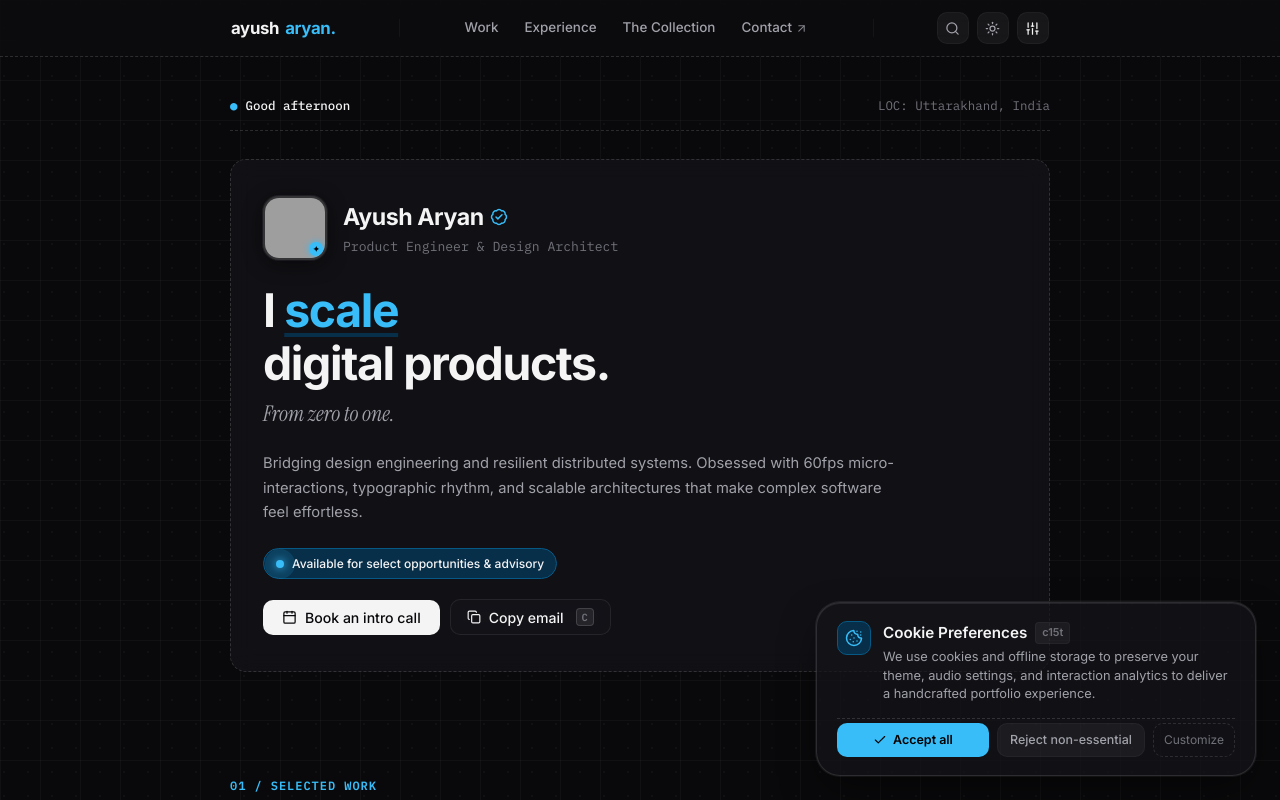
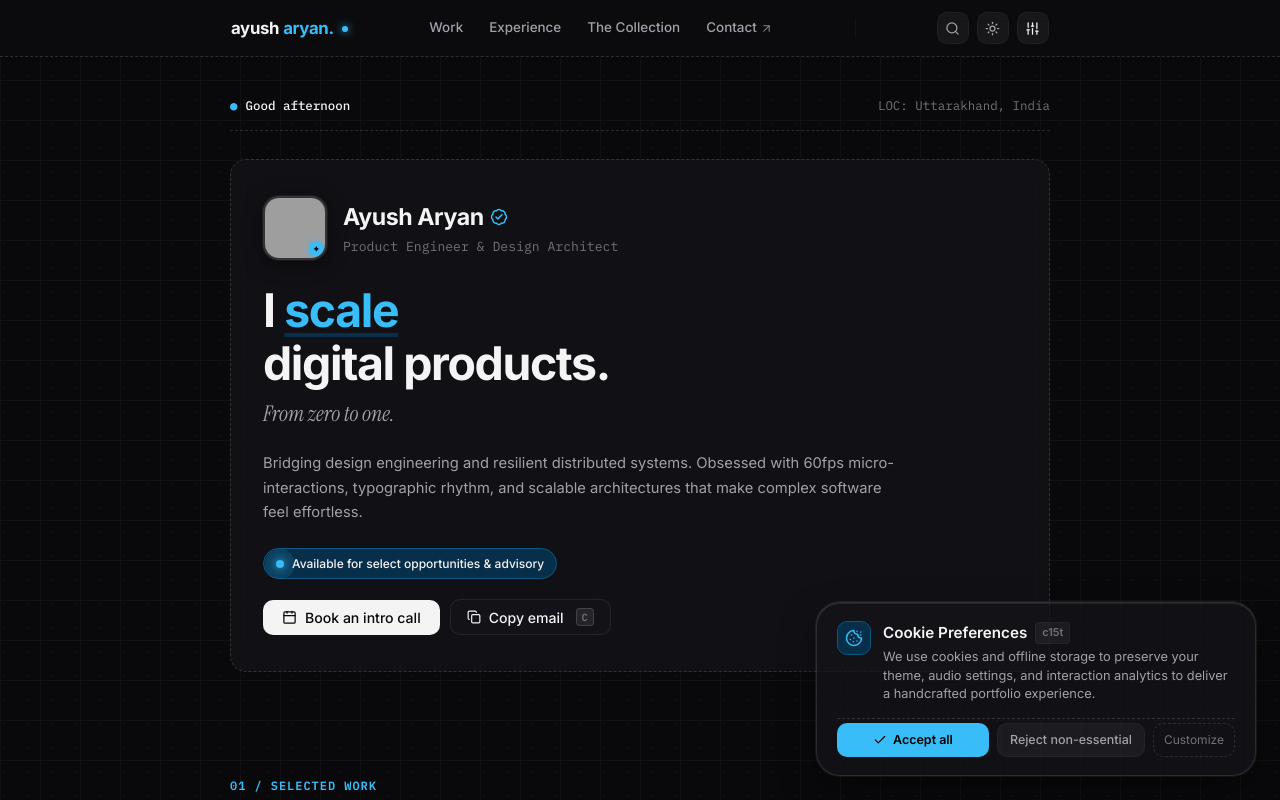
Before and after one commit to ayusharyaneth/Ayush, a React (Vite) app: page / in a window 1280 px wide. Shown: the top 800 px of the page. Built offline with nearby package versions, Linux system fonts and the light colour scheme; grey boxes are pictures that could not be loaded.

Commit message:
Auto sync portfolio: 2026-10-12 22:10:39

```diff
--- a/src/components/Navbar.css
+++ b/src/components/Navbar.css
@@ -38,6 +38,7 @@
 
 /* Inner Container that morphs into a floating pill */
 .navbar-pill {
+  position: relative;
   pointer-events: auto;
   width: 100%;
   max-width: var(--max-content-width);
@@ -122,7 +123,7 @@
 .navbar-brand {
   display: flex;
   align-items: center;
-  gap: 6px;
+  gap: 4px;
   font-family: var(--font-heading);
   font-size: 1.05rem;
   font-weight: 700;
@@ -134,6 +135,44 @@
 
 .navbar-brand:hover {
   opacity: 0.9;
+}
+
+/* Spatial anchor slot inside logo beside 'aryan.' */
+.navbar-brand-dot-anchor {
+  display: inline-block;
+  width: 6px;
+  height: 6px;
+  margin-left: 3px;
+  vertical-align: middle;
+  visibility: hidden; /* Geometry anchor only; .navbar-indicator renders the actual visible dot */
+}
+
+/* Single Shared Animated Indicator (Dot-to-Underline) */
+.navbar-indicator {
+  position: absolute;
+  top: 0;
+  left: 0;
+  pointer-events: none;
+  background: var(--accent);
+  z-index: 10;
+  will-change: transform, width, height, border-radius;
+  opacity: 0;
+}
+
+.navbar-indicator.ready {
+  transition:
+    transform 0.4s cubic-bezier(0.22, 1, 0.36, 1),
+    width 0.35s cubic-bezier(0.22, 1, 0.36, 1),
+    height 0.28s cubic-bezier(0.22, 1, 0.36, 1),
+    border-radius 0.28s ease,
+    box-shadow 0.3s ease,
+    opacity 0.2s ease;
+}
+
+@media (prefers-reduced-motion: reduce) {
+  .navbar-indicator.ready {
+    transition: none !important;
+  }
 }
 
 /* Navigation Links Container */
@@ -164,18 +203,9 @@
   color: var(--text-primary);
 }
 
-/* Active Section Dot (Screenshot 2 Indicator) */
-.navbar-link-dot {
-  position: absolute;
-  bottom: -4px;
-  left: 50%;
-  transform: translateX(-50%);
-  width: 4px;
-  height: 4px;
-  border-radius: 50%;
-  background: var(--accent);
-  box-shadow: 0 0 6px var(--accent);
-  transition: transform 0.25s var(--ease-spring), opacity 0.2s ease;
+.navbar-link-text {
+  position: relative;
+  display: inline-block;
 }
 
 /* Actions Section */
--- a/src/components/Navbar.jsx
+++ b/src/components/Navbar.jsx
@@ -1,4 +1,4 @@
-import React, { useState, useEffect } from 'react';
+import React, { useState, useEffect, useRef, useCallback } from 'react';
 import {
   Sliders,
   Moon,
@@ -20,38 +20,173 @@ export default function Navbar({
 }) {
   const [isScrolled, setIsScrolled] = useState(false);
   const [activeSection, setActiveSection] = useState('');
+  const [isReady, setIsReady] = useState(false);
 
-  // Scroll listener: morphs to floating pill on scroll and tracks active section (throttled via rAF)
+  const pillRef = useRef(null);
+  const logoDotAnchorRef = useRef(null);
+  const navItemRefs = useRef({});
+  const isClickScrollingRef = useRef(false);
+  const scrollEndTimerRef = useRef(null);
+
+  // Dynamic indicator geometry state
+  const [indicatorStyle, setIndicatorStyle] = useState({
+    transform: 'translate3d(0, 0, 0)',
+    width: 6,
+    height: 6,
+    borderRadius: '50%',
+    boxShadow: '0 0 8px var(--accent)',
+    opacity: 0
+  });
+
+  // Calculate indicator coordinates dynamically using actual DOM rects
+  const updateIndicatorPosition = useCallback(() => {
+    if (!pillRef.current) return;
+    const pillRect = pillRef.current.getBoundingClientRect();
+    const isMobileNavHidden = window.innerWidth <= 720;
+
+    let targetElement = null;
+    let isUnderline = false;
+
+    if (!isMobileNavHidden && activeSection && navItemRefs.current[activeSection]) {
+      targetElement = navItemRefs.current[activeSection];
+      isUnderline = true;
+    } else if (logoDotAnchorRef.current) {
+      targetElement = logoDotAnchorRef.current;
+      isUnderline = false;
+    }
+
+    if (!targetElement) return;
+
+    const targetRect = targetElement.getBoundingClientRect();
+    if (targetRect.width === 0 && targetRect.height === 0) return;
+
+    let x, y, width, height, borderRadius, boxShadow;
+
+    if (isUnderline) {
+      // Underline directly beneath the active navigation item's text
+      width = Math.round(targetRect.width);
+      height = 2;
+      x = Math.round(targetRect.left - pillRect.left);
+      y = Math.round(targetRect.bottom - pillRect.top + 2);
+      borderRadius = '2px';
+      boxShadow = '0 0 6px var(--accent)';
+    } else {
+      // Small blue dot beside "ayush aryan." logo
+      width = 6;
+      height = 6;
+      x = Math.round(targetRect.left - pillRect.left);
+      y = Math.round(targetRect.top - pillRect.top + (targetRect.height - 6) / 2);
+      borderRadius = '50%';
+      boxShadow = '0 0 8px var(--accent)';
+    }
+
+    setIndicatorStyle({
+      transform: `translate3d(${x}px, ${y}px, 0)`,
+      width: `${width}px`,
+      height: `${height}px`,
+      borderRadius,
+      boxShadow,
+      opacity: 1
+    });
+  }, [activeSection]);
+
+  // Recalculate indicator position on section change or header morph
+  useEffect(() => {
+    updateIndicatorPosition();
+  }, [updateIndicatorPosition, isScrolled]);
+
+  // ResizeObserver & window resize to keep coordinates pixel-perfect
+  useEffect(() => {
+    if (!pillRef.current) return;
+
+    const ro = new ResizeObserver(() => {
+      updateIndicatorPosition();
+    });
+    ro.observe(pillRef.current);
+
+    const handleResize = () => {
+      updateIndicatorPosition();
+    };
+    window.addEventListener('resize', handleResize, { passive: true });
+
+    if (document.fonts && document.fonts.ready) {
+      document.fonts.ready.then(() => {
+        updateIndicatorPosition();
+      });
+    }
+
+    // Enable fluid animations after initial layout is computed to avoid initial fly-in glitch
+    const rafId = requestAnimationFrame(() => {
+      setIsReady(true);
+      updateIndicatorPosition();
+    });
+
+    return () => {
+      ro.disconnect();
+      window.removeEventListener('resize', handleResize);
+      cancelAnimationFrame(rafId);
+    };
+  }, [updateIndicatorPosition]);
+
+  // Active section detection during manual scrolling
   useEffect(() => {
     let ticking = false;
 
     const updateScrollSpy = () => {
       const scrollY = window.scrollY;
+      const windowHeight = window.innerHeight;
+      const docHeight = document.documentElement.scrollHeight;
 
-      // Trigger floating dock pill mode once scrolled past 25px
+      // Header morphs to floating pill once scrolled past 25px
       setIsScrolled(scrollY > 25);
 
-      if (scrollY < 180) {
+      // Prevent fighting with smooth scroll when user clicked a nav link
+      if (isClickScrollingRef.current) {
+        ticking = false;
+        return;
+      }
+
+      // Return to logo dot when at the top of the page
+      if (scrollY <= 90) {
         setActiveSection('');
         ticking = false;
         return;
       }
 
-      const sections = [
-        { id: 'contact', offset: 280 },
-        { id: 'collection', offset: 280 },
-        { id: 'experience', offset: 280 },
-        { id: 'work', offset: 280 }
-      ];
-
-      for (const section of sections) {
-        const el = document.getElementById(section.id);
-        if (el && scrollY + section.offset >= el.offsetTop) {
-          setActiveSection(section.id);
+      // Ensure Contact section works reliably at bottom of page
+      if (scrollY + windowHeight >= docHeight - 50) {
+        setActiveSection('contact');
         ticking = false;
         return;
       }
+
+      // Focus point roughly 33% from viewport top
+      const focusPoint = windowHeight * 0.33;
+      const sections = ['work', 'experience', 'collection', 'contact'];
+
+      let detected = '';
+
+      for (const id of sections) {
+        const el = document.getElementById(id);
+        if (!el) continue;
+        const rect = el.getBoundingClientRect();
+        if (rect.top <= focusPoint && rect.bottom > focusPoint) {
+          detected = id;
+          break;
         }
+      }
+
+      if (!detected) {
+        for (let i = sections.length - 1; i >= 0; i--) {
+          const el = document.getElementById(sections[i]);
+          if (el && el.getBoundingClientRect().top <= focusPoint) {
+            detected = sections[i];
+            break;
+          }
+        }
+      }
+
+      setActiveSection(detected);
       ticking = false;
     };
 
@@ -62,9 +197,26 @@ export default function Navbar({
       }
     };
 
+    const handleUserScrollInterrupt = () => {
+      if (isClickScrollingRef.current) {
+        isClickScrollingRef.current = false;
+        clearTimeout(scrollEndTimerRef.current);
+        handleScroll();
+      }
+    };
+
     window.addEventListener('scroll', handleScroll, { passive: true });
+    window.addEventListener('wheel', handleUserScrollInterrupt, { passive: true });
+    window.addEventListener('touchmove', handleUserScrollInterrupt, { passive: true });
+
     updateScrollSpy();
-    return () => window.removeEventListener('scroll', handleScroll);
+
+    return () => {
+      window.removeEventListener('scroll', handleScroll);
+      window.removeEventListener('wheel', handleUserScrollInterrupt);
+      window.removeEventListener('touchmove', handleUserScrollInterrupt);
+      clearTimeout(scrollEndTimerRef.current);
+    };
   }, []);
 
   const toggleTheme = () => {
@@ -75,17 +227,71 @@ export default function Navbar({
   const handleNavClick = (e, targetId) => {
     e.preventDefault();
     sound.playClick();
+
+    const targetSection = targetId === 'top' ? '' : targetId;
+    setActiveSection(targetSection);
+
+    // Lock scroll spy during smooth scroll to prevent intermediate indicator jumping
+    isClickScrollingRef.current = true;
+
+    if (targetId === 'top') {
+      window.scrollTo({ top: 0, behavior: 'smooth' });
+    } else {
       const el = document.getElementById(targetId);
       if (el) {
         el.scrollIntoView({ behavior: 'smooth' });
-    } else if (targetId === 'top') {
-      window.scrollTo({ top: 0, behavior: 'smooth' });
       }
+    }
+
+    if (window.history && window.history.replaceState) {
+      window.history.replaceState(null, '', targetId === 'top' ? '#' : `#${targetId}`);
+    }
+
+    clearTimeout(scrollEndTimerRef.current);
+    scrollEndTimerRef.current = setTimeout(() => {
+      isClickScrollingRef.current = false;
+      // Re-confirm active section once scroll settles
+      const scrollY = window.scrollY;
+      const windowHeight = window.innerHeight;
+      const docHeight = document.documentElement.scrollHeight;
+      if (scrollY <= 90) {
+        setActiveSection('');
+      } else if (scrollY + windowHeight >= docHeight - 50) {
+        setActiveSection('contact');
+      } else {
+        const focusPoint = windowHeight * 0.33;
+        const sections = ['work', 'experience', 'collection', 'contact'];
+        for (const id of sections) {
+          const el = document.getElementById(id);
+          if (el) {
+            const rect = el.getBoundingClientRect();
+            if (rect.top <= focusPoint && rect.bottom > focusPoint) {
+              setActiveSection(id);
+              break;
+            }
+          }
+        }
+      }
+    }, 750);
   };
 
   return (
     <header className={`navbar-header ${isScrolled ? 'scrolled' : ''}`}>
-      <div className="navbar-pill">
+      <div className="navbar-pill" ref={pillRef}>
+        {/* Single Shared Animated Indicator (Dot-to-Underline) */}
+        <div
+          className={`navbar-indicator ${isReady ? 'ready' : ''} ${activeSection ? 'is-underline' : 'is-dot'}`}
+          style={{
+            transform: indicatorStyle.transform,
+            width: indicatorStyle.width,
+            height: indicatorStyle.height,
+            borderRadius: indicatorStyle.borderRadius,
+            boxShadow: indicatorStyle.boxShadow,
+            opacity: indicatorStyle.opacity
+          }}
+          aria-hidden="true"
+        />
+
         {/* Brand Monogram */}
         <a
           href="#top"
@@ -95,10 +301,15 @@ export default function Navbar({
         >
           <span>ayush</span>
           <span style={{ color: 'var(--accent)' }}>aryan.</span>
+          {/* Spatial Anchor for the small blue dot when at top */}
+          <span
+            ref={logoDotAnchorRef}
+            className="navbar-brand-dot-anchor"
+            aria-hidden="true"
+          />
         </a>
 
-        {/* Divider 1 */}
-        <div className="navbar-divider" />
+        {/* (Vertical separator 1 between logo and nav items is removed) */}
 
         {/* Section Navigation Links */}
         <nav className="navbar-nav">
@@ -108,8 +319,12 @@ export default function Navbar({
             onMouseEnter={() => sound.playHover()}
             className={`navbar-link ${activeSection === 'work' ? 'active' : ''}`}
           >
+            <span
+              ref={(el) => (navItemRefs.current['work'] = el)}
+              className="navbar-link-text"
+            >
               Work
-            {activeSection === 'work' && <span className="navbar-link-dot" />}
+            </span>
           </a>
           <a
             href="#experience"
@@ -117,8 +332,12 @@ export default function Navbar({
             onMouseEnter={() => sound.playHover()}
             className={`navbar-link ${activeSection === 'experience' ? 'active' : ''}`}
           >
+            <span
+              ref={(el) => (navItemRefs.current['experience'] = el)}
+              className="navbar-link-text"
+            >
               Experience
-            {activeSection === 'experience' && <span className="navbar-link-dot" />}
+            </span>
           </a>
           <a
             href="#collection"
@@ -126,8 +345,12 @@ export default function Navbar({
             onMouseEnter={() => sound.playHover()}
             className={`navbar-link ${activeSection === 'collection' ? 'active' : ''}`}
           >
+            <span
+              ref={(el) => (navItemRefs.current['collection'] = el)}
+              className="navbar-link-text"
+            >
               The Collection
-            {activeSection === 'collection' && <span className="navbar-link-dot" />}
+            </span>
           </a>
           <a
             href="#contact"
@@ -135,13 +358,17 @@ export default function Navbar({
             onMouseEnter={() => sound.playHover()}
             className={`navbar-link ${activeSection === 'contact' ? 'active' : ''}`}
           >
-            <span>Contact</span>
+            <span
+              ref={(el) => (navItemRefs.current['contact'] = el)}
+              className="navbar-link-text"
+            >
+              Contact
+            </span>
             <ArrowUpRight size={13} style={{ opacity: 0.8, flexShrink: 0 }} />
-            {activeSection === 'contact' && <span className="navbar-link-dot" />}
           </a>
         </nav>
 
-        {/* Divider 2 */}
+        {/* Divider 2 (Preserved between nav and actions) */}
         <div className="navbar-divider" />
 
         {/* Action Controls & Triggers */}
```
Lines whose indentation alone changed are shown as unchanged.
